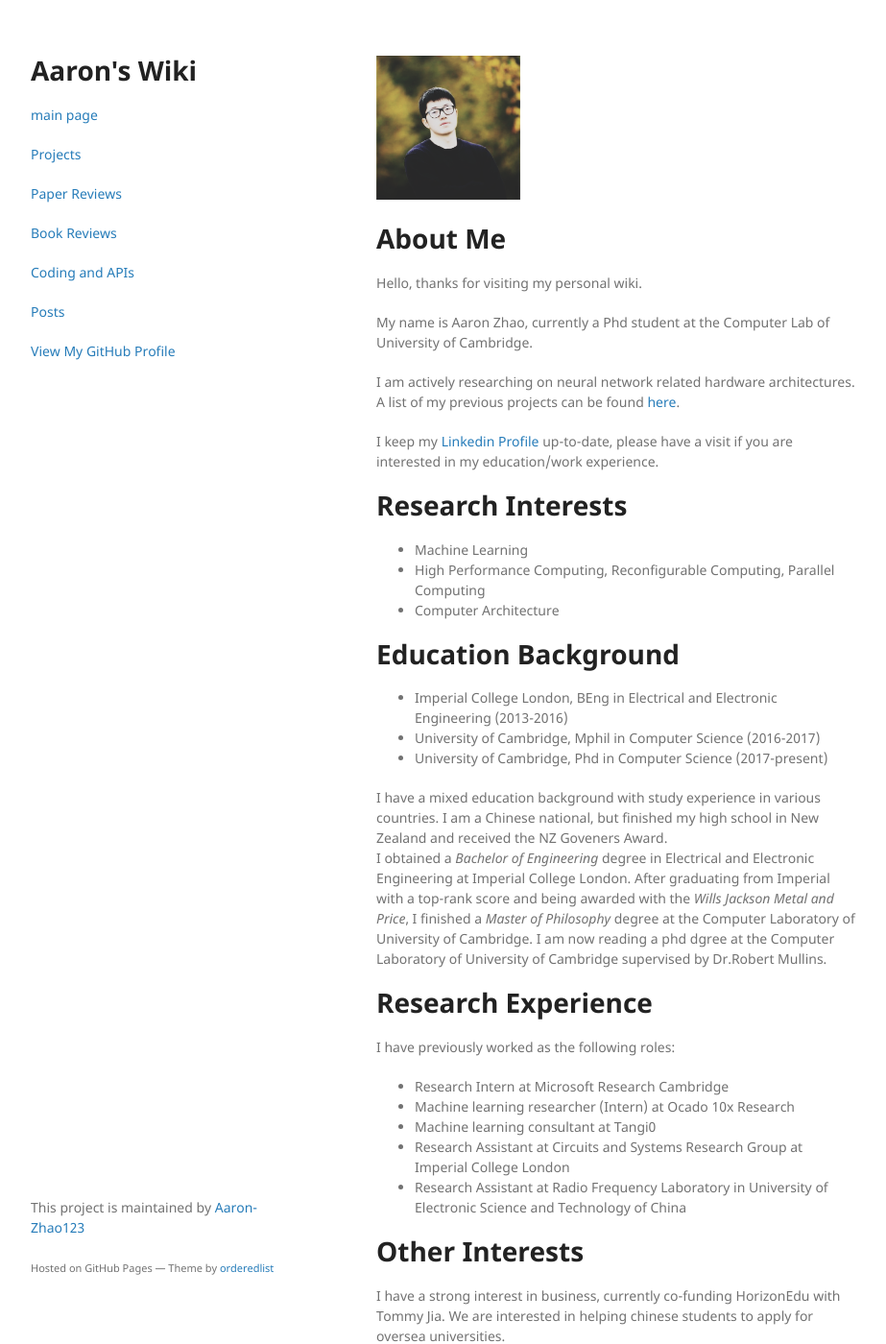
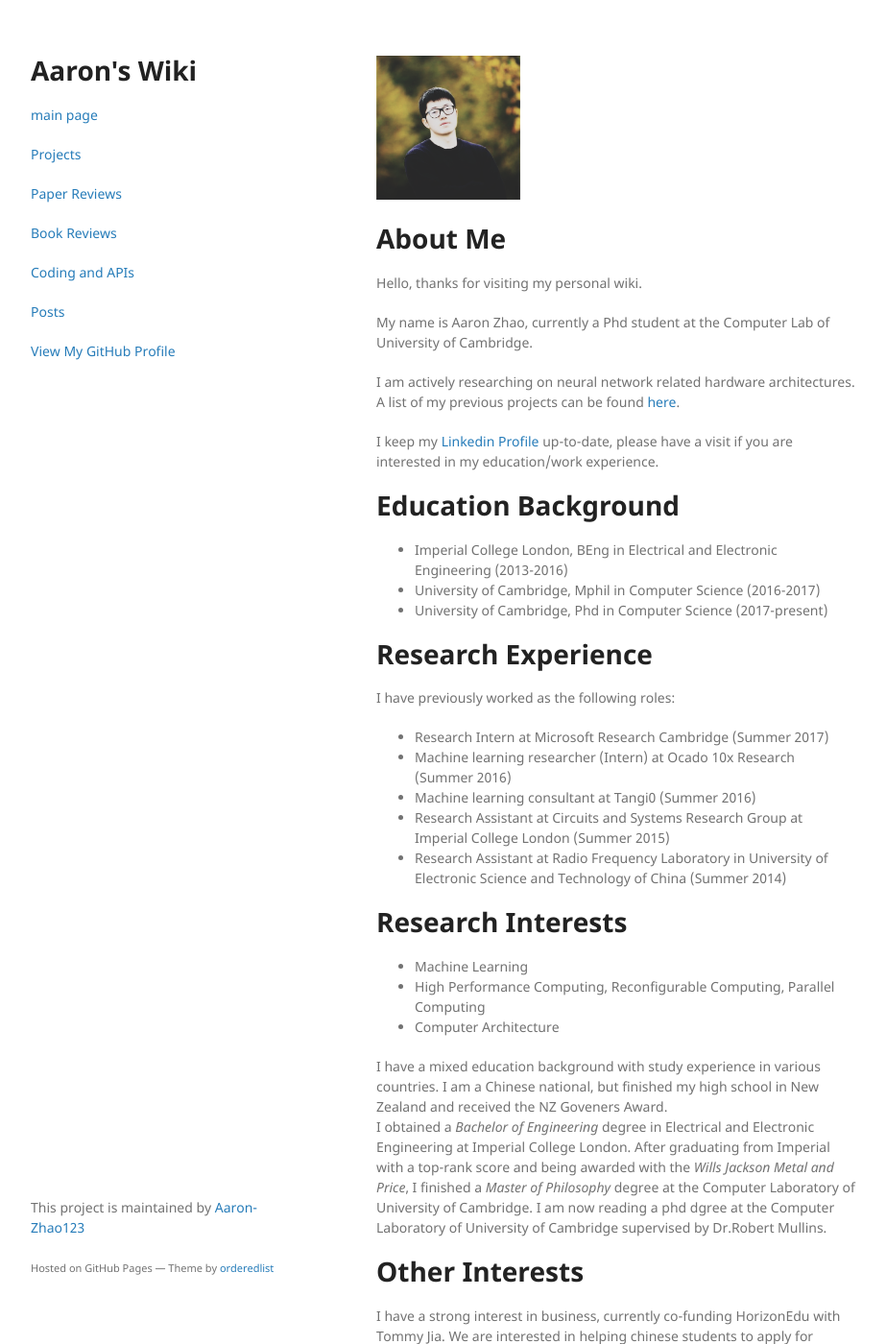
Before and after one commit to Aaron-Zhao123/blog, a Jekyll site: the page built from index.md, in a window 1280 px wide and 1400 px high. Shown: the whole window at 96% size, without its empty margins (178-1101 px from the left). Built offline with Jekyll 4.4.1, drawn with Linux system fonts in a browser that asks for light colours; some of the changed lines change nothing that is shown.

Commit message:
reorder main

```diff
--- a/index.md
+++ b/index.md
@@ -15,15 +15,25 @@ I am actively researching on neural network related hardware architectures. A li
 I keep my [Linkedin Profile](https://www.linkedin.com/in/yiren-aaron-zhao-baa8b5116/) up-to-date, please have a visit if you are interested in my education/work experience.
 
 
+# [](#interests) Education Background
+* Imperial College London, BEng in Electrical and Electronic Engineering (2013-2016)
+* University of Cambridge, Mphil in Computer Science (2016-2017)
+* University of Cambridge, Phd in Computer Science (2017-present)
+
+# [](#interests) Research Experience
+I have previously worked as the following roles:
+
+* Research Intern at Microsoft Research Cambridge (Summer 2017)
+* Machine learning researcher (Intern) at Ocado 10x Research (Summer 2016)
+* Machine learning consultant at Tangi0 (Summer 2016)
+* Research Assistant at Circuits and Systems Research Group at Imperial College London (Summer 2015)
+* Research Assistant at Radio Frequency Laboratory in University of Electronic Science and Technology of China (Summer 2014)
+
+
 # [](#interests) Research Interests
 * Machine Learning
 * High Performance Computing, Reconfigurable Computing, Parallel Computing
 * Computer Architecture
-
-# [](#interests) Education Background
-* Imperial College London, BEng in Electrical and Electronic Engineering (2013-2016)
-* University of Cambridge, Mphil in Computer Science (2016-2017)
-* University of Cambridge, Phd in Computer Science (2017-present)
 
 
 I have a mixed education background with study experience in various countries.
@@ -32,16 +42,6 @@ I obtained a _Bachelor of Engineering_ degree in Electrical and Electronic Engin
 After graduating from Imperial with a top-rank score and being awarded with the _Wills Jackson Metal and Price_,
 I finished a _Master of Philosophy_ degree at the Computer Laboratory of University of Cambridge.
 I am now reading a phd dgree at the Computer Laboratory of University of Cambridge supervised by Dr.Robert Mullins.
-
-# [](#interests) Research Experience
-I have previously worked as the following roles:
-
-* Research Intern at Microsoft Research Cambridge
-* Machine learning researcher (Intern) at Ocado 10x Research
-* Machine learning consultant at Tangi0
-* Research Assistant at Circuits and Systems Research Group at Imperial College London
-* Research Assistant at Radio Frequency Laboratory in University of Electronic Science and Technology of China
-
 
 # [](#interests) Other Interests
 I have a strong interest in business, currently co-funding HorizonEdu with Tommy Jia. We are interested in helping chinese students to apply for oversea universities.
```
